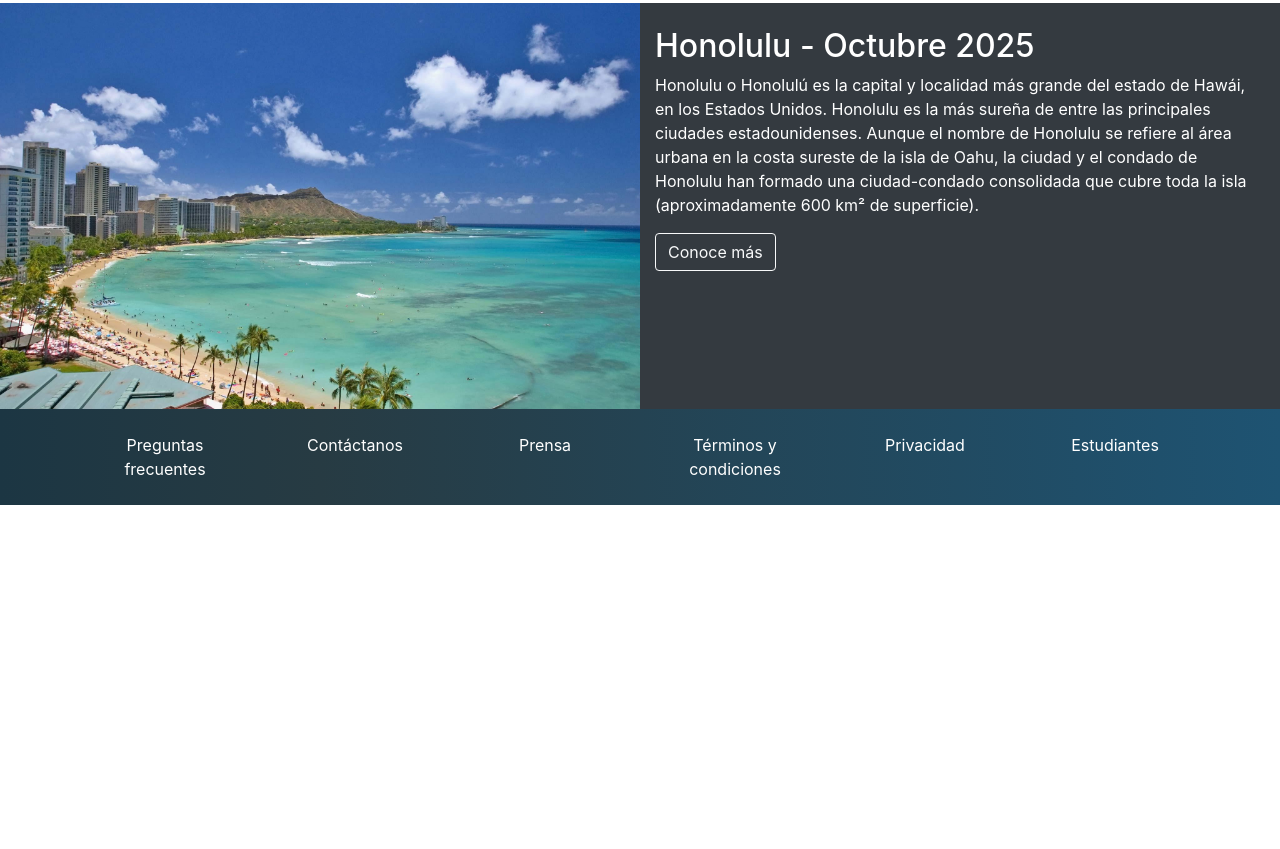
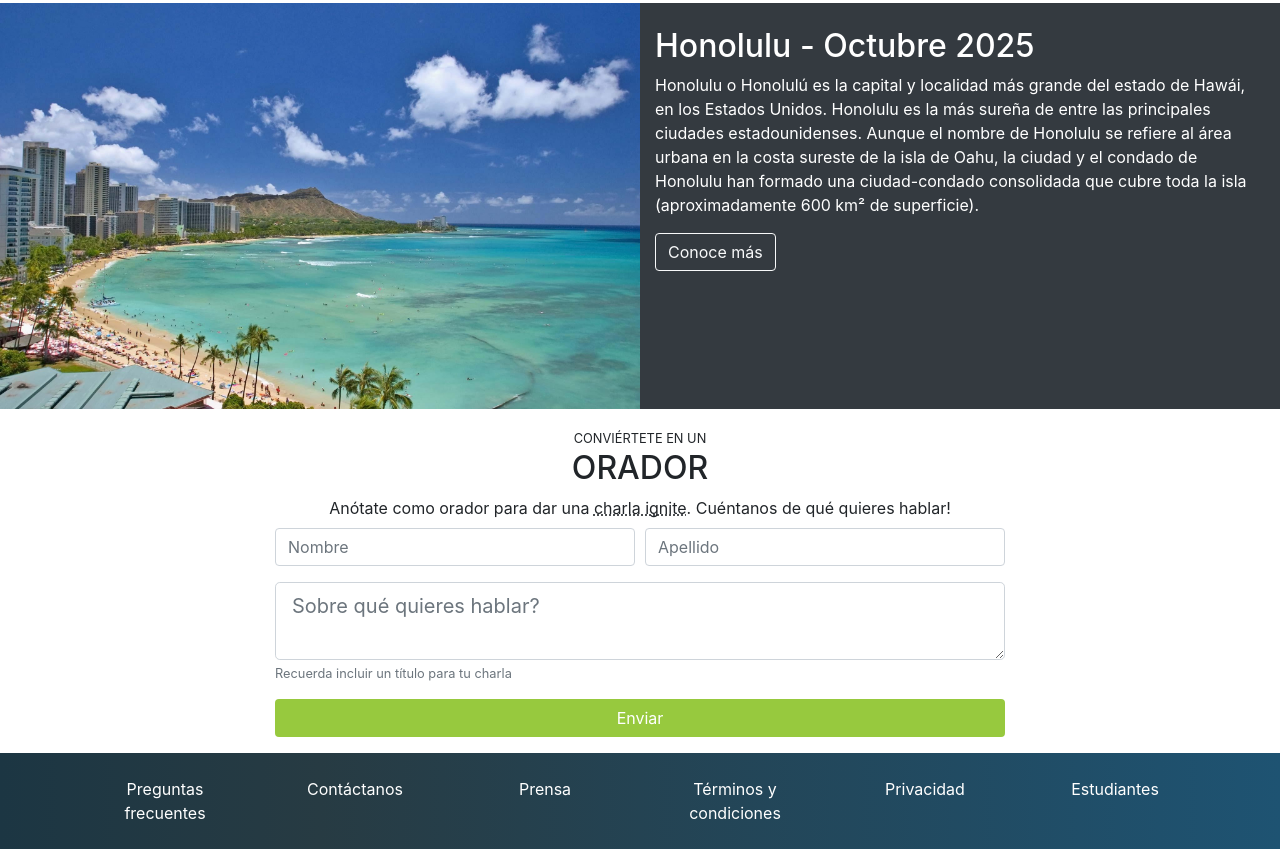
Before and after one commit to renatojobal/trying_bootstrap, a plain HTML site: page index.html in a window 1280 px wide. Shown: the part 1334-2183 px from the top of the page. Before the commit the page ends 1839 px from the top, so only its background shows below. Drawn offline with nearby package versions, Linux system fonts and the light colour scheme.

Commit message:
Creando un fromulario

```diff
--- a/index.html
+++ b/index.html
@@ -170,12 +170,60 @@
             Honolulu es la más sureña de entre las principales ciudades estadounidenses. Aunque el nombre de Honolulu
             se refiere al área urbana en la costa sureste de la isla de Oahu, la ciudad y el condado de Honolulu han
             formado una ciudad-condado consolidada que cubre toda la isla (aproximadamente 600 km² de superficie).</p>
-            <a href="https://es.wikipedia.org/wiki/Honolulu" class="btn btn-outline-light">Conoce más</a>
-          </div>
+          <a href="https://es.wikipedia.org/wiki/Honolulu" class="btn btn-outline-light">Conoce más</a>
+        </div>
       </div>
     </div>
   </section>
   <!-- Fin Lugar y fecha -->
+
+  <!-- Conviértete en orador -->
+  <section id="conviertete-en-orador" class="pt-3 pb-3">
+    <div class="container">
+      <div class="row">
+        <div class="col text-uppercase text-center">
+          <small>Conviértete en un</small>
+          <h2>Orador</h2>
+        </div>
+      </div>
+      <div class="row">
+        <div class="col text-center">
+          Anótate como orador para dar una <abbr data-toggle="tooltip" title="Charlas de 5 minutos">charla
+            ignite</abbr>.
+          Cuéntanos de qué quieres hablar!
+        </div>
+      </div>
+      <div class="row">
+        <div class="col col-md-10 offset-md-1 col-lg-8 offset-lg-2 pt-2">
+          <form>
+            <div class="form-row">
+              <div class="form-group col-12 col-md-6">
+                <input type="text" class="form-control" placeholder="Nombre">
+              </div>
+              <div class="form-group col-12 col-md-6">
+                <input type="text" class="form-control" placeholder="Apellido">
+              </div>
+            </div>
+            <div class="form-row">
+              <div class="form-group col">
+                <textarea name="text" class="form-control form-control-lg"
+                  placeholder="Sobre qué quieres hablar?"></textarea>
+                <small class="form-text text-muted">
+                  Recuerda incluir un título para tu charla
+                </small>
+              </div>
+            </div>
+            <div class="form-row">
+              <div class="col">
+                   <button type="button" class="btn btn-platzi btn-block">Enviar</button>
+              </div>
+            </div>
+          </form>
+        </div>
+      </div>
+    </div>
+  </section>
+  <!-- /Conviértete en orador -->
 
   <!-- Footer -->
   <footer id="footer" class="pb-4 pt-4">
@@ -204,6 +252,8 @@
   </footer>
   <!-- Fin Footer -->
 
+
+
   <!-- Optional JavaScript -->
   <!-- jQuery first, then Popper.js, then Bootstrap JS -->
   <script src="https://code.jquery.com/jquery-3.3.1.slim.min.js"
```
